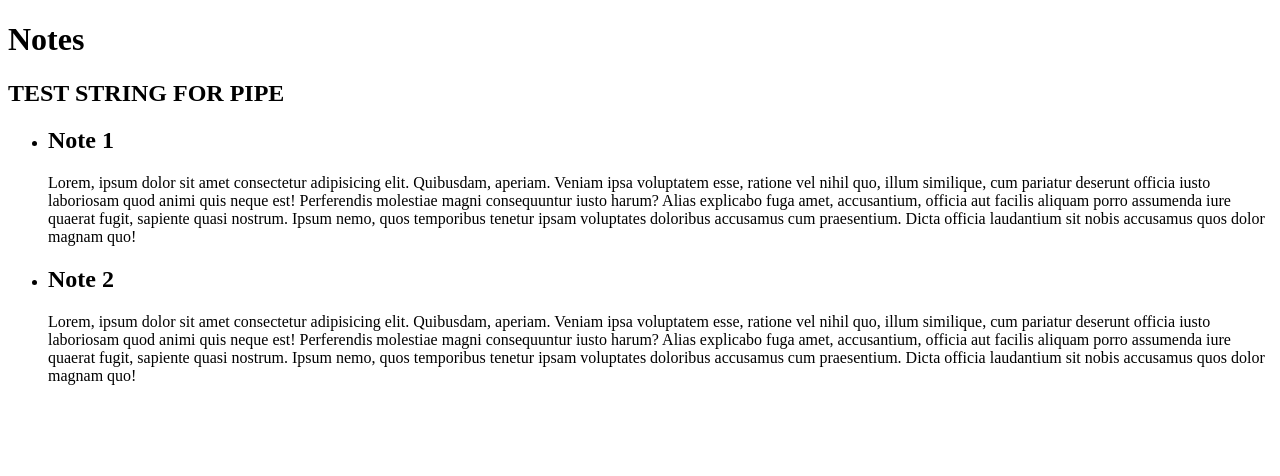
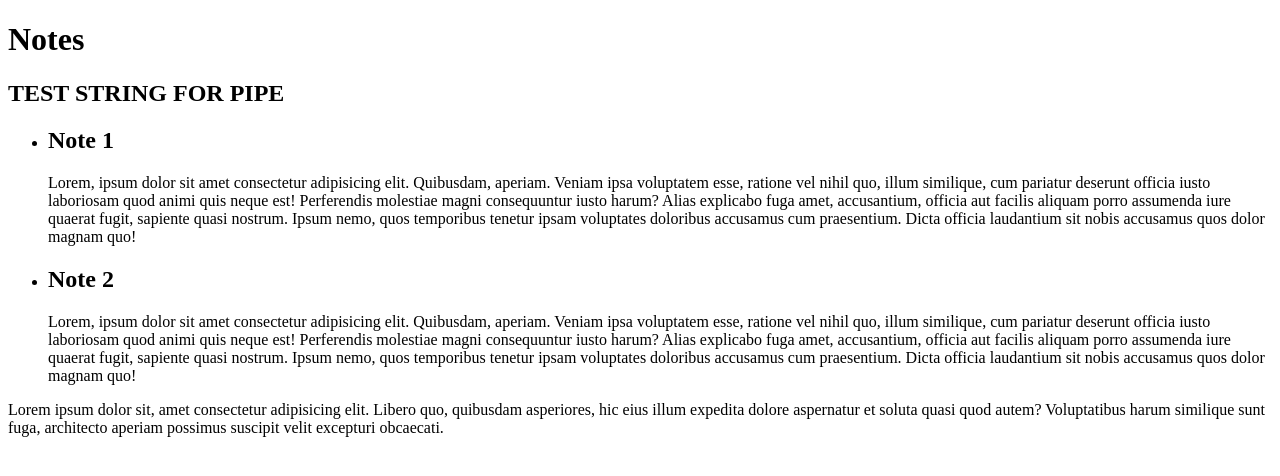
Before and after one commit to AlexanderGridin/g-notes, an Angular app in the folder angular/sandbox/: page / in a window 1280 px wide. Shown: the top 476 px of the page. Built offline with nearby package versions, Linux system fonts and the light colour scheme.

Commit message:
playing in the sandbox

```diff
--- a/angular/sandbox/src/app/app.module.ts
+++ b/angular/sandbox/src/app/app.module.ts
@@ -5,9 +5,10 @@ import { AppRoutingModule } from './app-routing.module';
 import { AppComponent } from './app.component';
 import { NotesListComponent } from './components/notes-list/notes-list.component';
 import { TestPipePipe } from './pipes/test-pipe/test-pipe.pipe';
+import { TestDirectiveDirective } from './directives/test-directive.directive';
 
 @NgModule({
-  declarations: [AppComponent, NotesListComponent, TestPipePipe],
+  declarations: [AppComponent, NotesListComponent, TestPipePipe, TestDirectiveDirective],
   imports: [BrowserModule, AppRoutingModule],
   providers: [],
   bootstrap: [AppComponent],
--- a/angular/sandbox/src/app/components/notes-list/notes-list.component.html
+++ b/angular/sandbox/src/app/components/notes-list/notes-list.component.html
@@ -1,4 +1,6 @@
-<h2>{{ str | testPipe: 21:55 }}</h2>
+<h2 [appTestDirective]="'hello app test directive'">
+  {{ str | testPipe: 21:55 }}
+</h2>
 
 <ul *ngIf="notes">
   <li *ngFor="let note of notes">
@@ -6,3 +8,12 @@
     <div>{{ note.body }}</div>
   </li>
 </ul>
+
+<div>
+  <p #child>
+    Lorem ipsum dolor sit, amet consectetur adipisicing elit. Libero quo,
+    quibusdam asperiores, hic eius illum expedita dolore aspernatur et soluta
+    quasi quod autem? Voluptatibus harum similique sunt fuga, architecto aperiam
+    possimus suscipit velit excepturi obcaecati.
+  </p>
+</div>
--- a/angular/sandbox/src/app/components/notes-list/notes-list.component.ts
+++ b/angular/sandbox/src/app/components/notes-list/notes-list.component.ts
@@ -1,4 +1,11 @@
-import { Component, Inject, InjectionToken, OnInit } from '@angular/core';
+import {
+  Component,
+  ElementRef,
+  Inject,
+  InjectionToken,
+  OnInit,
+  ViewChild,
+} from '@angular/core';
 import { NameService } from 'src/app/services/name/name.service';
 import { Note, NotesService } from 'src/app/services/notes/notes.service';
 
@@ -24,6 +31,9 @@ export class NotesListComponent implements OnInit {
   public notes!: Array<Note>;
   public readonly str = 'test string for pipe';
 
+  @ViewChild('child', { static: true })
+  childComponent!: ElementRef<HTMLElement>;
+
   public constructor(
     private readonly service: NotesService,
     @Inject(INJECTION_TOKEN) private readonly user: User
@@ -31,6 +41,7 @@ export class NotesListComponent implements OnInit {
 
   public ngOnInit(): void {
     console.log(this.user);
+    console.log(this.childComponent?.nativeElement);
 
     this.service.getNotes().subscribe((notes: Array<Note>) => {
       this.notes = notes;
--- /dev/null
+++ b/angular/sandbox/src/app/directives/test-directive.directive.ts
@@ -0,0 +1,18 @@
+import { Directive, ElementRef, Input, OnInit } from '@angular/core';
+
+@Directive({
+  selector: '[appTestDirective]',
+  inputs: ['appTestDirective'],
+})
+export class TestDirectiveDirective implements OnInit {
+  @Input() public appTestDirective!: string;
+
+  constructor(private readonly elementRef: ElementRef<HTMLHeadingElement>) {
+    console.log(elementRef.nativeElement);
+    console.log(this.appTestDirective);
+  }
+
+  public ngOnInit(): void {
+    console.log(this.appTestDirective);
+  }
+}
```
Also changed, not shown: 1 other file (tests, documents, lock files or other folders).
